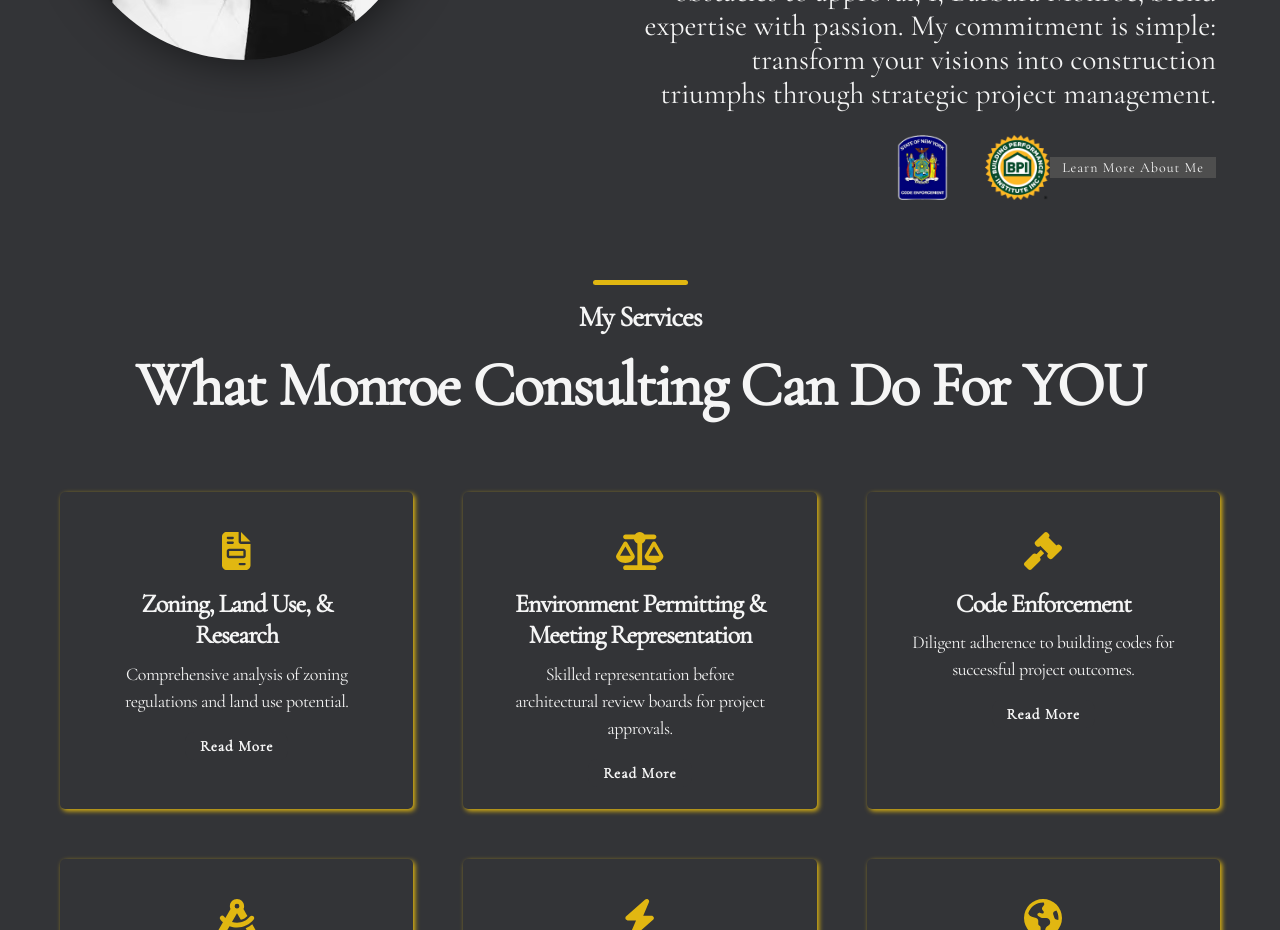
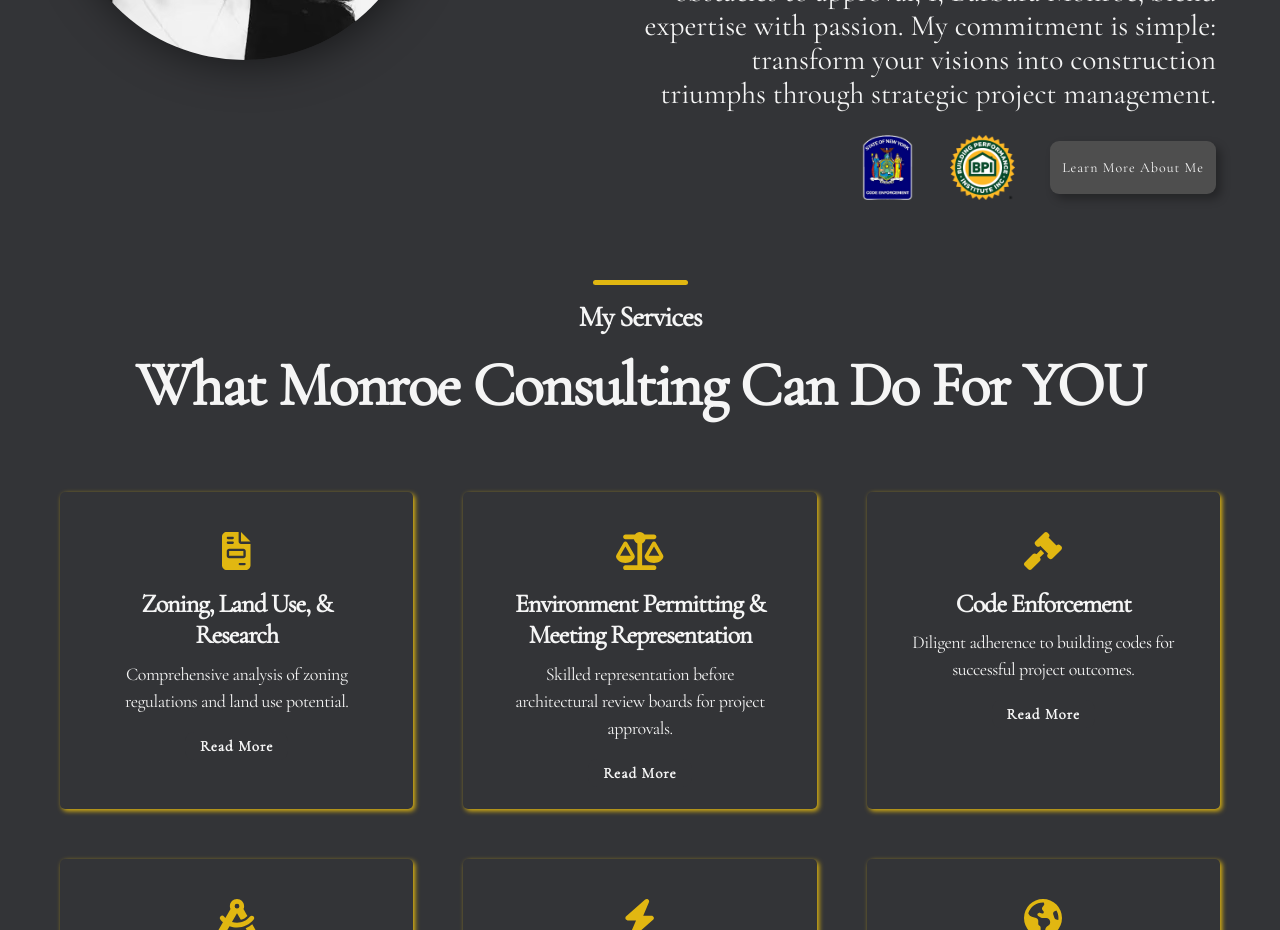
Before and after one commit to Caleb-Rogers/bmonroe-consulting, a Next.js app: page / in a window 1280 px wide. Shown: the part 1320-2250 px from the top of the page. Built offline with nearby package versions, Linux system fonts and the light colour scheme.

Commit message:
Fixed Overflow Issue

```diff
--- a/src/components/AboutSection/AboutSection.css
+++ b/src/components/AboutSection/AboutSection.css
@@ -112,8 +112,9 @@ body {
 }
 
 .about-sec-cta {
-  display: flex;
+  display: inline-flex;
   align-items: center;
+  gap: 35px;
 }
 
 .about-sec-icons {
@@ -124,9 +125,8 @@ body {
   width: 65px;
 }
 
-/* OVERFLOW (sorta) WORKS HERE BUT NOT FOR about-sec-btn... */
 .about-sec-btn-box {
-  overflow: hidden;
+  display: flex;
 }
 
 .about-sec-btn {
```
